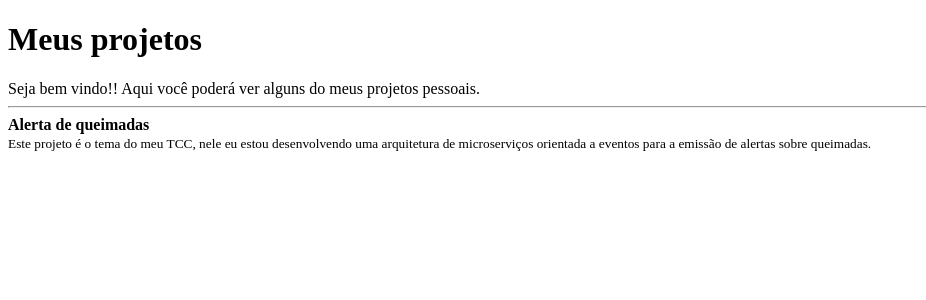
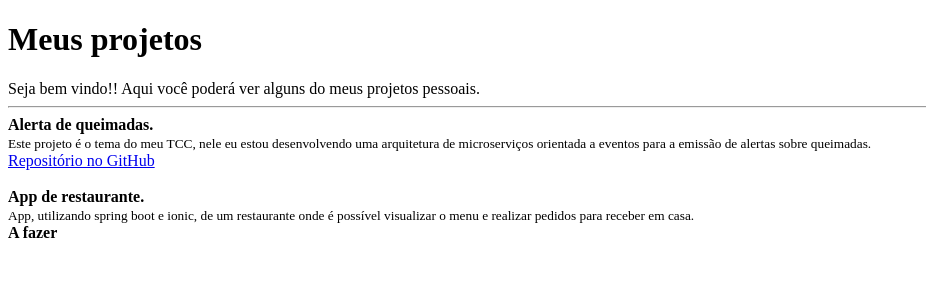
Before and after one commit to JoaoPedroAFLuz/my-projects, a React app: page / in a window 1280 px wide. Shown: the top 300 px of the page, without its empty margins (0-926 px from the left). Built offline with nearby package versions, Linux system fonts and the light colour scheme.

Commit message:
Criado um elemento para cada projeto
Foi renderizada uma lista contendo os projetos, onde foi criado um elemento para cada um desses projetos. Foi adicionado o PropTypes para tipificar os atributos dos projetos.

```diff
--- a/package.json
+++ b/package.json
@@ -18,6 +18,7 @@
     "webpack-cli": "^4.9.2"
   },
   "dependencies": {
+    "prop-types": "^15.8.1",
     "react": "17.0.2",
     "react-dom": "17.0.2",
     "webpack-dev-server": "^4.7.4"
--- a/src/App.js
+++ b/src/App.js
@@ -1,18 +1,38 @@
 import React from 'react';
 
-import Header from './components/Header'
+import Header from './components/Header';
 import Projects from './components/Projects';
+
+const projects = [
+  {
+    title: 'Alerta de queimadas.',
+    description: 'Este projeto é o tema do meu TCC, nele eu estou desenvolvendo uma arquitetura de microserviços orientada a eventos para a emissão de alertas sobre queimadas.',
+    link: 'https://github.com/JoaoPedroLuz57/alertas-de-queimadas',
+    status: 'Em desenvolvimento'
+  },
+  {
+    title: 'App de restaurante.',
+    description: 'App, utilizando spring boot e ionic, de um restaurante onde é possível visualizar o menu e realizar pedidos para receber em casa.',
+    link: '',
+    status: 'A fazer'
+
+  }
+];
 
 export default function App() {
   return (
     <>
       <Header />
-      <Projects
-        title="Alerta de queimadas"
-        description="Este projeto é o tema do meu TCC, nele eu estou desenvolvendo uma
-          arquitetura de microserviços orientada a eventos para a emissão de
-          alertas sobre queimadas."
-      />
+
+      {projects.map(project => (
+        <Projects
+          key={project.title}
+          title={project.title}
+          description={project.description}
+          link={project.link}
+          status={project.status}
+        />
+      ))}
     </>
   );
 }
--- a/src/components/Projects/index.js
+++ b/src/components/Projects/index.js
@@ -1,17 +1,28 @@
 import React from 'react';
 
-export default function Projects({title, description}) {
+import PropTypes from 'prop-types';
+export default function Projects({ title, description, link, status }) {
   return (
     <>
       <article>
         <strong>{title}</strong>
         <br />
-        <small>
-          {description}
-
-        </small>
+        <small>{description}</small>
+        <br />
+        {link ? (
+          <a href={link}>Repositório no GitHub</a>
+        ) : (
+          <strong>{status}</strong>
+        )}
       </article>
       <br />
     </>
   );
 }
+
+Projects.propTypes = {
+  title: PropTypes.string.isRequired,
+  description: PropTypes.string.isRequired,
+  link: PropTypes.string.isRequired,
+  status: PropTypes.string.isRequired,
+};
```
Also changed, not shown: 1 other file (tests, documents, lock files or other folders).
